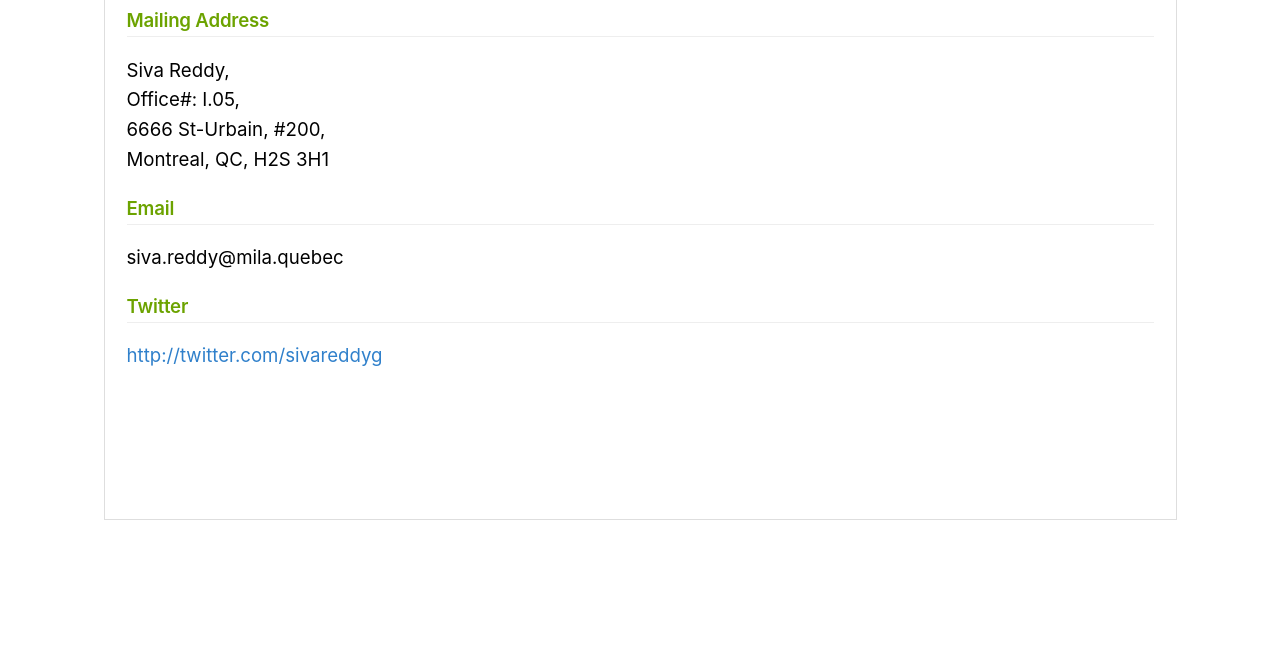
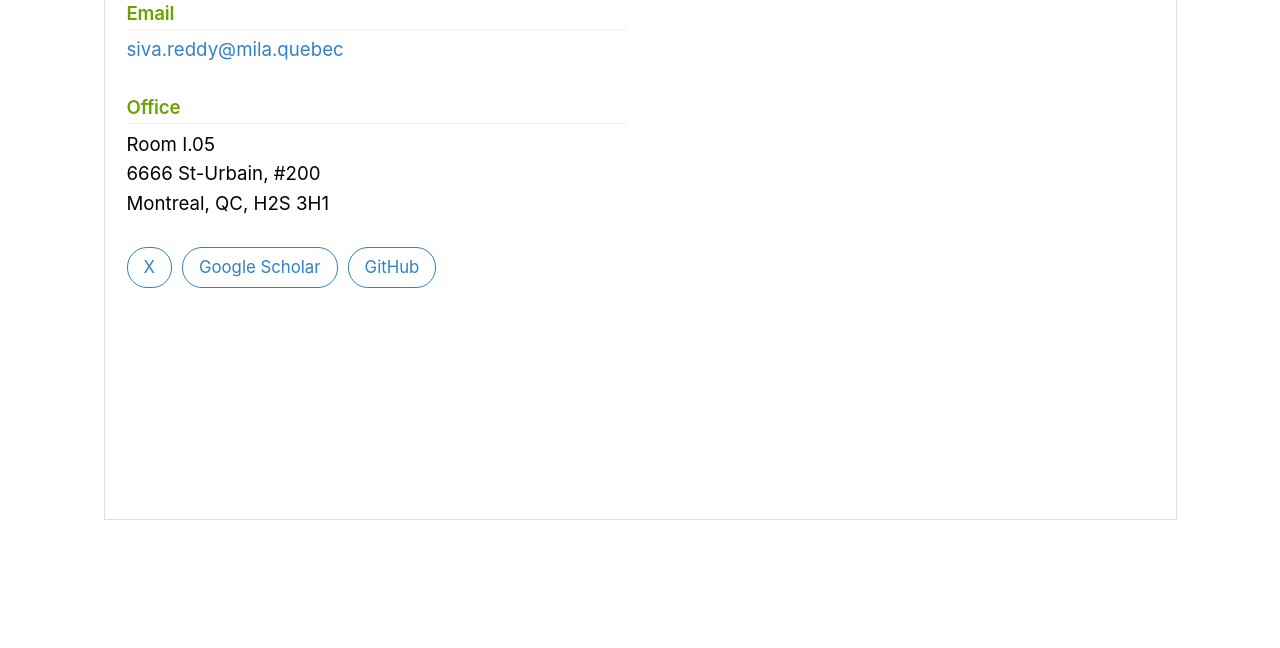
Before and after one commit to sivareddyg/sivareddyg.github.io, a plain HTML site: page contact.html in a window 1280 px wide. Shown: the part 152-800 px from the top of the page. Drawn offline with Linux system fonts and the light colour scheme.

Commit message:
Update research topics, contact page, sorting, and header alignment
- Update prospective students topics to reflect current research directions
- Redesign contact page with card layout and pill buttons
- Update Twitter to X across all pages
- Sort current students by last name within same start date
- Sort alumni by leaving date (most recent first)
- Sort service entries by date, remove pre-2023 entries
- Add website links for Aravind Krishnan and Clemencia Siro
- Align header with nav bar (matching 22px left padding)

Co-Authored-By: Claude Opus 4.6 <noreply@anthropic.com>

```diff
--- a/contact.html
+++ b/contact.html
@@ -46,6 +46,39 @@
       #navbar li { float: none !important; padding: 5px 10px !important; }
       #navbar li a { padding: 6px 4px; }
     }
+    .contact-card {
+      max-width: 500px;
+      margin-top: 1em;
+    }
+    .contact-item {
+      margin-bottom: 1.5em;
+    }
+    .contact-item h3 {
+      margin-bottom: 0.3em;
+    }
+    .contact-item p {
+      margin-top: 0;
+    }
+    .contact-links {
+      display: flex;
+      flex-wrap: wrap;
+      gap: 10px;
+      margin-top: 1.5em;
+    }
+    .pill {
+      display: inline-block;
+      padding: 6px 16px;
+      border: 1.5px solid #3080CB;
+      border-radius: 20px;
+      color: #3080CB;
+      text-decoration: none;
+      font-size: 0.9em;
+      transition: background 0.2s, color 0.2s;
+    }
+    .pill:hover {
+      background: #3080CB;
+      color: #fff;
+    }
   </style>
   </head>
 <body class="not-front not-logged-in node-type-page no-sidebars page-contact section-contact">
@@ -92,15 +125,25 @@
 
 
   <div class="content">
-    <h3> Mailing Address </h3>
-<p>Siva Reddy,<br />
-Office#: I.05,<br />
-6666 St-Urbain, #200,<br />
-Montreal, QC, H2S 3H1</p>
-<h3> Email </h3>
-<p>siva.reddy@mila.quebec</p>
-<h3> Twitter </h3>
-<p><a href="http://twitter.com/sivareddyg">http://twitter.com/sivareddyg</a></p>
+
+<div class="contact-card">
+  <div class="contact-item">
+    <h3>Email</h3>
+    <p><a href="mailto:siva.reddy@mila.quebec">siva.reddy@mila.quebec</a></p>
+  </div>
+  <div class="contact-item">
+    <h3>Office</h3>
+    <p>Room I.05<br />
+    6666 St-Urbain, #200<br />
+    Montreal, QC, H2S 3H1</p>
+  </div>
+  <div class="contact-links">
+    <a href="https://x.com/sivareddyg" class="pill">X</a>
+    <a href="https://scholar.google.com/citations?user=RJg2ZPIAAAAJ" class="pill">Google Scholar</a>
+    <a href="https://github.com/sivareddyg" class="pill">GitHub</a>
+  </div>
+</div>
+
   </div>
 
 
--- a/sites/default/files/css/css_9aa71c0d9f0bb851758bd689bd45c4e9.css
+++ b/sites/default/files/css/css_9aa71c0d9f0bb851758bd689bd45c4e9.css
@@ -71,6 +71,11 @@ h2.title {
   padding-top: 0.8em;
   border-top: 1px solid #e8e8e8;
 }
+#header-inner {
+  margin-left: 0;
+  padding-left: 22px;
+  padding-bottom: 0.5em;
+}
 #site-name, #site-name a:link, #site-name a:visited {
   font-weight: 600;
   letter-spacing: -0.02em;
```
Also changed, not shown: index.html (+18 -25 lines), prospective-students.html (+7 -10 lines).
